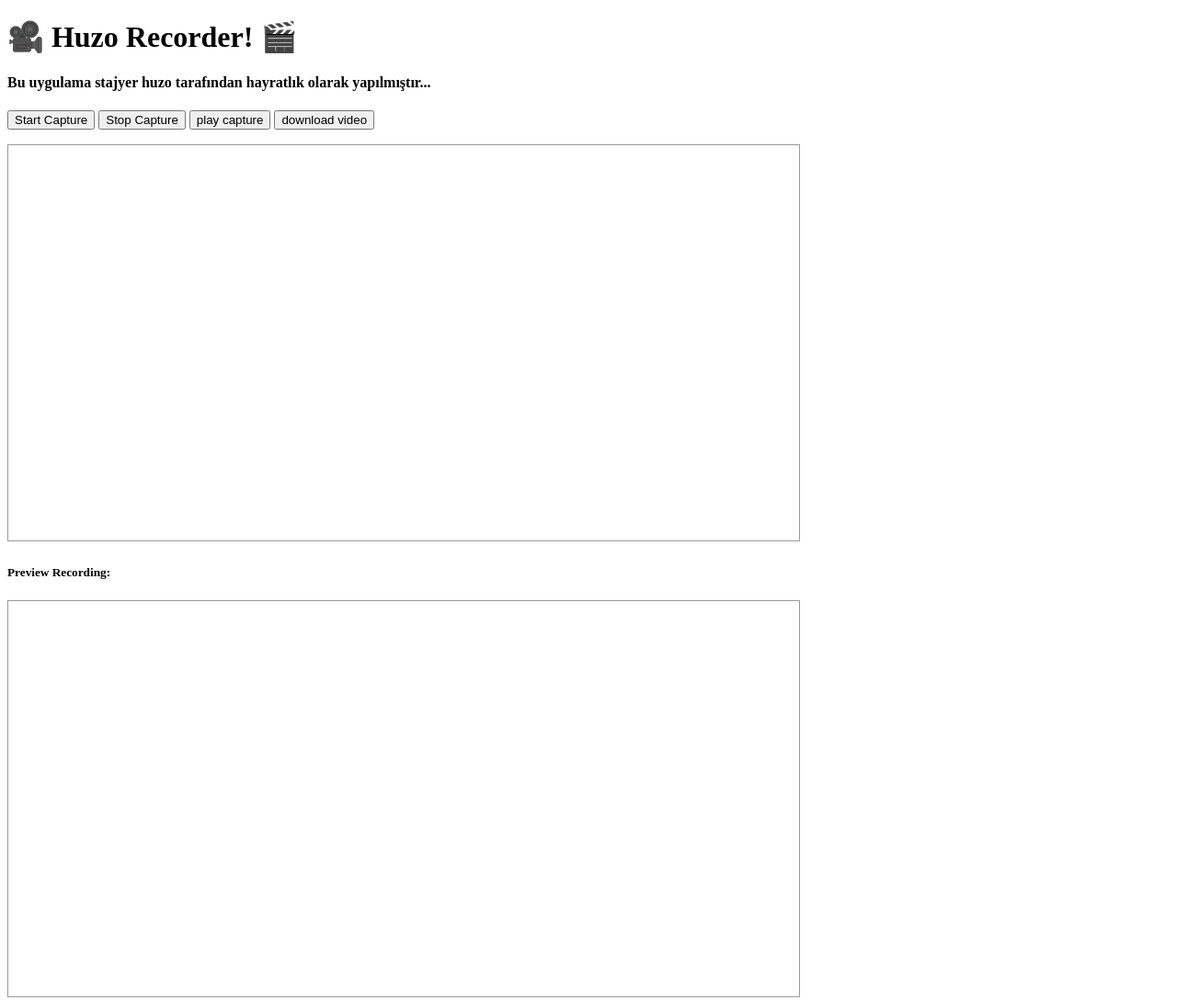
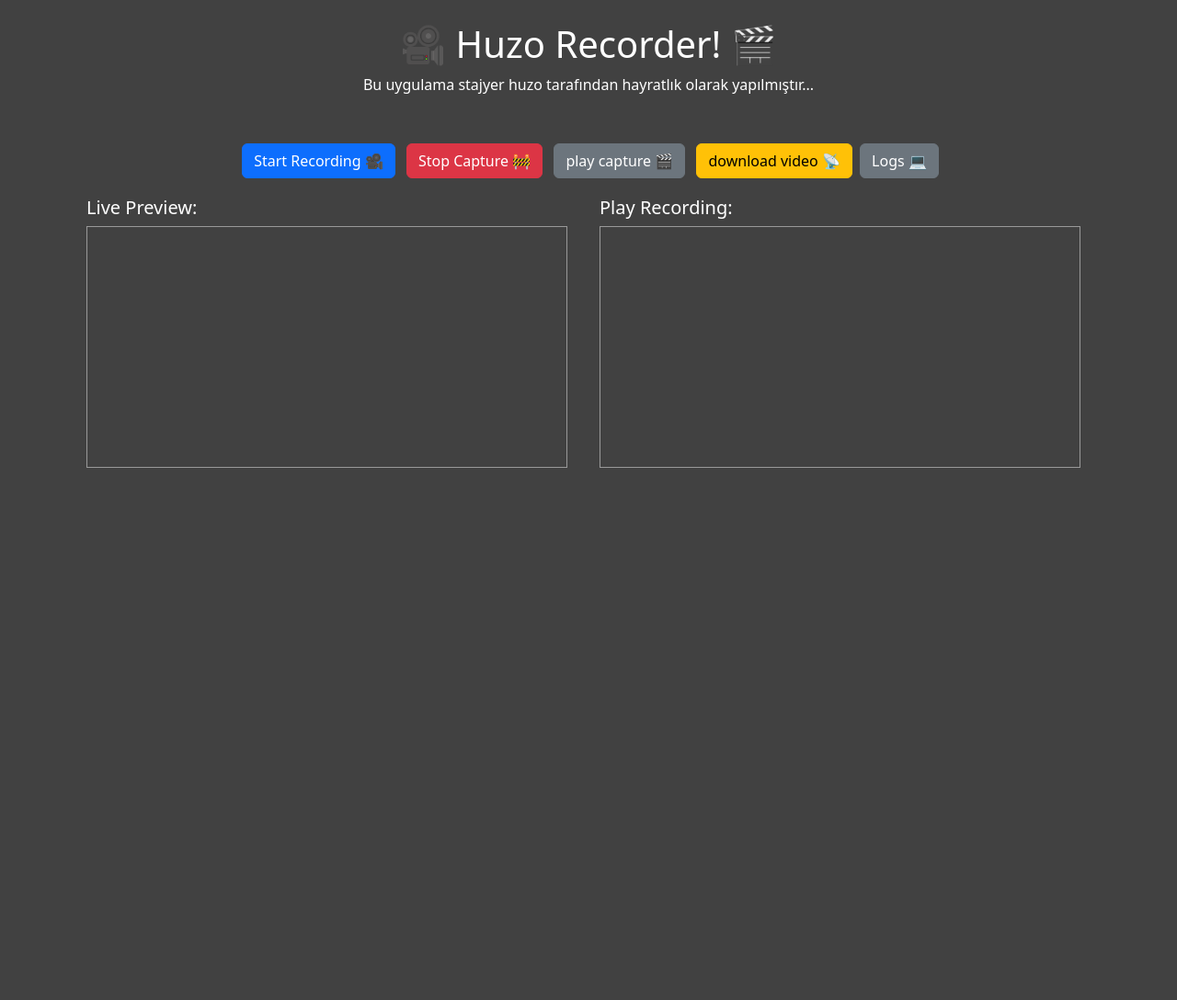
Before and after one commit to HuzoSolo/Basic-Recorder, a plain HTML site: page index.html in a window 1280 px wide. Shown: the top 1088 px of the page at 92% size. After the commit the page ends 800 px from the top, so only its background shows below. Drawn offline with nearby package versions, Linux system fonts and the light colour scheme.

Commit message:
Add files via upload

```diff
--- a/index.html
+++ b/index.html
@@ -1,44 +1,80 @@
 <!DOCTYPE html>
 <html lang="en">
+
 <head>
     <meta charset="UTF-8">
     <meta name="viewport" content="width=device-width, initial-scale=1.0">
     <title>Huzo Recorder</title>
     <link rel="stylesheet" href="style.css">
+    <script src="https://cdn.jsdelivr.net/npm/@ffmpeg/ffmpeg@0.12.15/dist/umd/ffmpeg.min.js"></script>
+    <link href="https://cdn.jsdelivr.net/npm/bootstrap@5.3.6/dist/css/bootstrap.min.css" rel="stylesheet"
+        integrity="sha384-4Q6Gf2aSP4eDXB8Miphtr37CMZZQ5oXLH2yaXMJ2w8e2ZtHTl7GptT4jmndRuHDT" crossorigin="anonymous">
+
+
 </head>
+
 <body>
 
-    <h1> 🎥 Huzo Recorder! 🎬</h1>
-    <h4>Bu uygulama stajyer huzo tarafından hayratlık olarak yapılmıştır...</h4>
+    <div class="container p-4">
+        <h1 class="text-center text-white"> 🎥 Huzo Recorder! 🎬</h1>
+        <div class="text-center text-white font-italic">Bu uygulama stajyer huzo tarafından hayratlık olarak
+            yapılmıştır...</div>
+        <br>
+        <br>
+        <p class="text-center">
+            <button class="btn btn-primary m-1" id="start">Start Recording 🎥
+            </button>&nbsp;<button class="btn btn-danger m-1" id="stop">
+                Stop Capture 🚧
+            </button>&nbsp;<button class="btn btn-secondary m-1" id="play">
+                play capture 🎬
+            </button>&nbsp;<button class="btn btn-warning m-1" id="downloadBtn">
+                download video 📡
+            </button>
+            <button class="btn btn-secondary" type="button" data-bs-toggle="collapse" data-bs-target="#logsCollapse"
+                aria-expanded="false" aria-controls="logsCollapse">
+                Logs 💻
+            </button>
 
-      <p>
-        <button id="start">Start Capture</button>&nbsp;<button id="stop">
-          Stop Capture
-        </button>&nbsp;<button id="play">
-            play capture
-          </button>&nbsp;<button id="downloadBtn">
-            download video
-          </button>
         </p>
 
+
+        <div class="row">
+
+            <div class="col">
+                <h5 class="text-white">Live Preview:</h5>
                 <video id="video" autoplay muted></video>
+            </div>
 
-        <h5>Preview Recording:</h5>
+            <div class="col">
+                <h5 class="text-white">Play Recording:</h5>
                 <video id="other-video" class="video" autoplay playsinline></video>
+            </div>
+
+        </div>
+
+
 
         <br />
+        <br />
+        <br />
 
-      <div id="downloadContainer">
-
+        <div class="collapse" id="logsCollapse" data-bs-theme="dark">
+            <div class="card card-body">
+                <pre id="log"></pre>
+            </div>
+        </div>
+        <br />
+        <div id="downloadContainer"></div>
 
     </div>
-      <br>
-      <br>
-      <strong>Log:</strong>
-      <br />
-      <pre id="log"></pre>
 
 
     <script src="index.js"></script>
+    <script src="https://cdn.jsdelivr.net/npm/bootstrap@5.3.6/dist/js/bootstrap.bundle.min.js"
+        integrity="sha384-j1CDi7MgGQ12Z7Qab0qlWQ/Qqz24Gc6BM0thvEMVjHnfYGF0rmFCozFSxQBxwHKO"
+        crossorigin="anonymous"></script>
+
+
 </body>
+
 </html>
--- a/index.js
+++ b/index.js
@@ -1,3 +1,5 @@
+
+
 const videoElem = document.getElementById("video");
 const logElem = document.getElementById("log");
 const startElem = document.getElementById("start");
@@ -98,26 +100,7 @@ function stopCapture() {
 }
 
 
-function downloadVideo() {
 
-    if(!recordedBlobs){
-        alert("Henüz bir kayıt bulunmuyor!");
-        return;
-    }
-    //download link generated right after capturing ended
-    const blob = new Blob(recordedBlobs, { type: 'video/webm' });
-    const url = URL.createObjectURL(blob);
-
-    console.log(url);
-
-    const downloadLink = document.createElement('a');
-    downloadLink.href = url;
-    downloadLink.download = `recording:${Date.now()}.webm`;
-    downloadLink.click();
-    // downloadArea.appendChild(downloadLink);
-
-
-}
 
 function dumpOptionsInfo() {
     const videoTrack = videoElem.srcObject.getVideoTracks()[0];
@@ -143,3 +126,30 @@ const playRecording = () => {
     recordedVideoEl.play();
 
 }
+
+
+
+
+function downloadVideo() {
+
+    if (!recordedBlobs) {
+        alert("Henüz bir kayıt bulunmuyor!");
+        return;
+    }
+    //download link generated right after capturing ended
+    const blob = new Blob(recordedBlobs, { type: 'video/webm' });
+    const url = URL.createObjectURL(blob);
+
+    console.log(url);
+
+    //ffmpeg converting
+
+
+    const downloadLink = document.createElement('a');
+    downloadLink.href = url;
+    downloadLink.download = `recording:${Date.now()}.webm`;
+    downloadLink.click();
+    // downloadArea.appendChild(downloadLink);
+
+
+}
--- a/style.css
+++ b/style.css
@@ -1,10 +1,21 @@
+body {
+
+    background-color: #414141 !important;
+    margin-bottom: 0px !important;
+
+
+}
+
 #video {
+
     border: 1px solid #999;
     width: 98%;
     max-width: 860px;
+
 }
 
 #other-video {
+
     border: 1px solid #999;
     width: 98%;
     max-width: 860px;
@@ -17,3 +28,12 @@
     padding: 0.5rem;
     overflow: scroll;
 }
+
+pre {
+    position: relative !important;
+    border: none !important;
+    width: 100% !important;
+    height: 100%;
+    color: greenyellow;
+
+}
```
Lines whose indentation alone changed are shown as unchanged.
